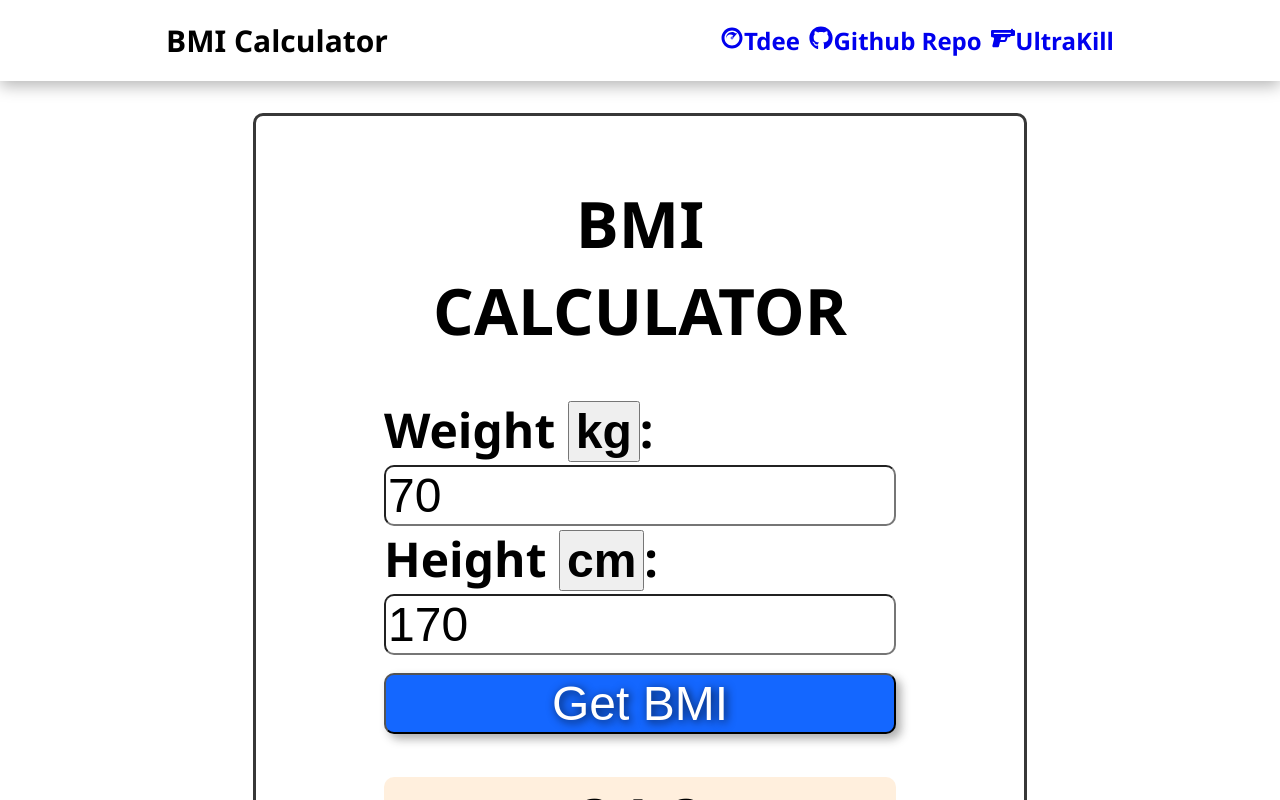
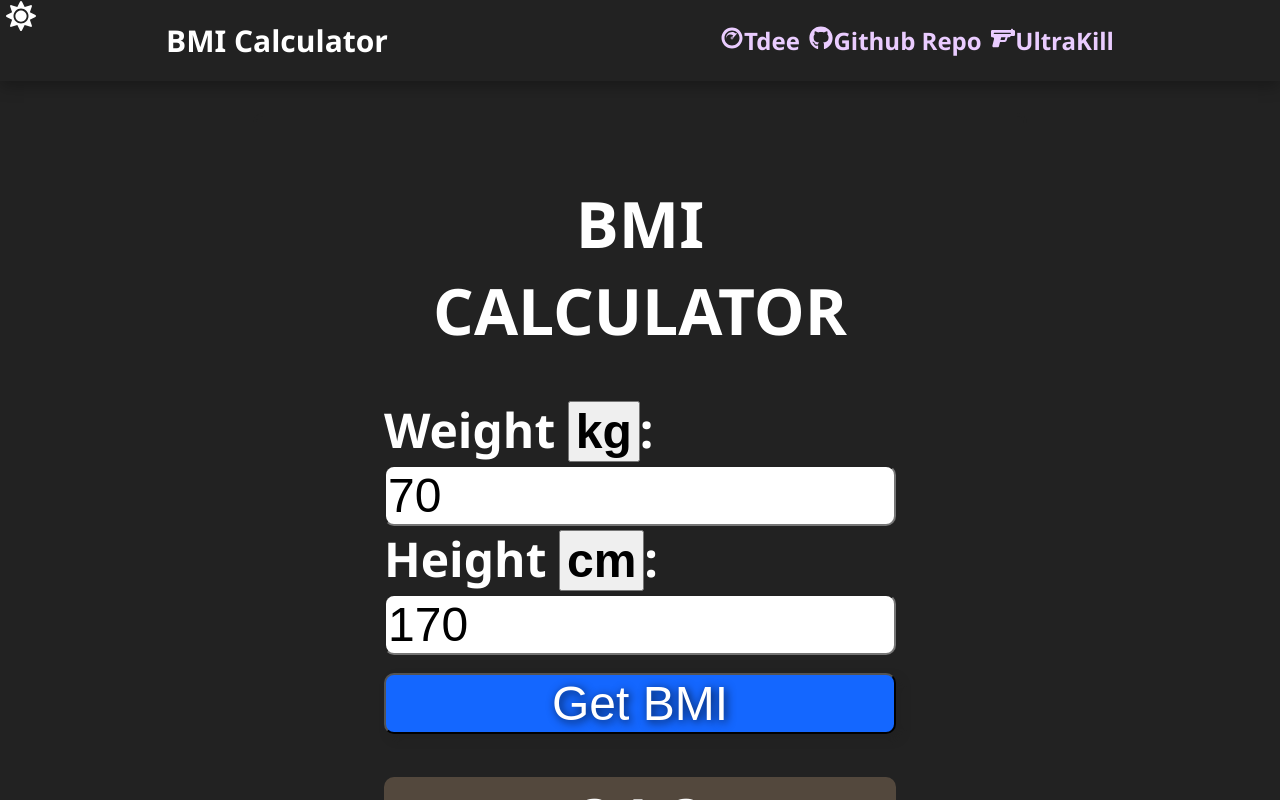
Before and after one commit to felipePereiraRocha/BMI-Calculator, a React (Vite) app in the folder bmicalc/: page / in a window 1280 px wide. Shown: the top 800 px of the page. Built offline with nearby package versions, Linux system fonts and the light colour scheme.

Commit message:
update
-implemented switching between light and dark color schemes;

```diff
--- a/bmicalc/src/App.tsx
+++ b/bmicalc/src/App.tsx
@@ -1,15 +1,31 @@
-
+import { useState } from "react"
+import { MetabolicRate } from "./Bmr"
 import { Calculator } from "./Calculator"
 import { Footer } from "./Footer"
 import Heading from "./Heading"
+import { FaSun } from "react-icons/fa";
 
 function App() {
 
+  const [isLight, setIsLight] = useState<boolean>(false);
+
+  function changeColorSettings() {
+    setIsLight(!isLight)
+  }
+
+  document.addEventListener("keydown", event => {
+    if(event.key === "f") {
+        changeColorSettings();
+    }})
+
   return (
     <>
-    <Heading/>
-    <Calculator/>
+    <div className={`the-whole-thing ${isLight? "light-colors": "dark-colors"}`}>
+    <button className="toggle-color-change" onClick={changeColorSettings}><FaSun size={30} color={`${isLight? "black" : "white"}`}/></button>
+    <Heading lightMode={isLight}/>
+    <Calculator lightMode={isLight}/>
     <Footer/>
+    </div>
     </>
   )
 }
--- /dev/null
+++ b/bmicalc/src/Bmr.tsx
@@ -0,0 +1,27 @@
+import { useEffect, useState } from "react";
+
+export function MetabolicRate(){
+
+    const [bmr, setBmr] = useState<number>((88.4 + 13.4 * 70) + (4.8 * 179) - (5.68 * 19));
+
+    useEffect(() => {
+        getBmr(70, 179, 19, true);
+    }, []);
+
+    function getBmr(weight:number, height:number, age:number, sex:boolean){
+        if(sex) {
+            setBmr((88.4 + 13.4 * weight) + (4.8 * height) - (5.68 * age));
+        } else {
+            setBmr((447.6 + 9.25 * weight) + (3.10 * height) - (4.33 * age));
+        }
+
+        setBmr(Math.round(bmr))
+
+    }
+    return(
+        <div className="main-div">
+            <h1>Your Basic Metabolic Rate is of:</h1>
+            <h1 className="bmi-display" id="display">{bmr} calories</h1>
+        </div>
+    );
+}
--- a/bmicalc/src/Calculator.tsx
+++ b/bmicalc/src/Calculator.tsx
@@ -1,6 +1,8 @@
 import { useEffect, useState } from "react";
+import { BiFemaleSign, BiMaleSign } from "react-icons/bi";
+import { lightDark } from "./types/Types";
 
-export function Calculator() {
+export function Calculator({lightMode}: lightDark) {
 
     const [weight, setWeight] = useState<number>(0);
     const [height, setHeight] = useState<number>(0);
@@ -65,14 +67,14 @@ export function Calculator() {
     })
 
     return (
-        <div className="main-div">
-            <h1 className="title">BMI CALCULATOR</h1>
-            <label className="labels" htmlFor="weight">Weight <button onClick={handleUnit}>{unitSettings ? "kg" : "lb"}</button>:</label>
+        <div className={`main-div ${lightMode? "light-colors": "dark-colors"}`}>
+            <h1 className={`title ${lightMode? "light-colors": "dark-colors"}`}>BMI CALCULATOR</h1>
+            <label className={`labels ${lightMode? "light-colors": "dark-colors"}`} htmlFor="weight">Weight <button onClick={handleUnit}>{unitSettings ? "kg" : "lb"}</button>:</label>
             <input defaultValue={70} type="number" id="weight" placeholder="70" min={0} onChange={getBMI}></input>
-            <label className="labels" htmlFor="height">Height <button onClick={handleUnit}>{unitSettings ? "cm" : "in"}</button>:</label>
+            <label className={`labels ${lightMode? "light-colors": "dark-colors"}`} htmlFor="height">Height <button onClick={handleUnit}>{unitSettings ? "cm" : "in"}</button>:</label>
             <input defaultValue={170} type="number" id="height" placeholder="170" min={0} onChange={getBMI}></input>
-            <button  className="get-bmi-button" onClick={getBMI}>Get BMI</button>
-            <h1 className="bmi-display">{bmi}</h1>
+            <button className="get-bmi-button" onClick={getBMI}><a href="#display">Get BMI</a></button>
+            <h1 className={`bmi-display ${lightMode? "light-colors": "dark-colors"}`} >{bmi}</h1>
             <p>note that BMI(Body Mass Index) is not a definite measure of a person's health</p>
         </div>
     );
--- a/bmicalc/src/Heading.tsx
+++ b/bmicalc/src/Heading.tsx
@@ -1,12 +1,15 @@
 import { FaGithub } from "react-icons/fa";
 import { FaCloudscale } from "react-icons/fa";
 import { FaGun } from "react-icons/fa6";
+import { lightDark } from "./types/Types";
 
-function Heading(){
+function Heading({lightMode}: lightDark){
+
+    console.log(lightMode);
 
     return(
         <>
-        <header className="header-container">
+        <header className={`header-container ${lightMode? "light-colors": "dark-colors"}`}>
         <h1 className="header-title">BMI Calculator</h1>
         <div className="links">
             <a href="https://tdeecalculator.net/"><FaCloudscale/>Tdee</a>
--- a/bmicalc/src/styling/_bmiDisplay.scss
+++ b/bmicalc/src/styling/_bmiDisplay.scss
@@ -13,6 +13,11 @@ h1 {
     background-color: hsl(219, 100%, 54%);
     margin-top: 18px;
     transition: all 0.3s ease-in-out;
+    a {
+        text-decoration: none;
+        color: white;
+        cursor: auto;
+    }
     &:hover {
         background-color: hsl(219, 100%, 30%);
         transform: scale(102%);
--- /dev/null
+++ b/bmicalc/src/styling/_colors.scss
@@ -0,0 +1,43 @@
+.light-colors {
+    color: black;
+    background: #fff;
+    border-color: black;
+    &:visited {
+        color: black;
+    }
+    .bmi-display {
+        background-color: hsla(33, 100%, 88%, 0.562);
+    }
+    .links {
+        a {
+        color: rgb(110, 12, 180);
+        }
+    }
+}
+.dark-colors {
+    color: white;
+    background: #222222;
+    border-color: #fff;
+    &:visited {
+        color: white;
+    }
+    header {
+        color: white;
+        background: #222222;
+        border-color: #fff;
+    }
+    .bmi-display {
+        background-color: hsla(32, 20%, 40%, 0.562);
+    }
+    .links {
+        a {
+        color: rgb(234, 204, 255);
+    }
+}
+}
+
+.toggle-color-change {
+    position: fixed;
+    background: none;
+    border: none;
+}
--- a/bmicalc/src/styling/_footer.scss
+++ b/bmicalc/src/styling/_footer.scss
@@ -8,7 +8,7 @@ footer {
     position: absolute;
     margin-top: 0;
     justify-self: flex-end;
-
+    box-shadow: 0px -5px 15px #00000049;
     p {
         text-align: center;
         color: white;
--- a/bmicalc/src/styling/_header.scss
+++ b/bmicalc/src/styling/_header.scss
@@ -6,7 +6,6 @@
     align-items: center;
     padding: auto 15%;
     box-shadow: 0px 5px 15px #00000049;
-    background-color: #fff;
 }
 
 .links {
--- a/bmicalc/src/styling/index.css
+++ b/bmicalc/src/styling/index.css
@@ -1,10 +1,131 @@
-@import url("./_header.scss");
-@import url("./_footer.scss");
-@import url("./_bmiDisplay.scss");
+.header-container {
+  display: flex;
+  width: 100vw;
+  justify-content: space-around;
+  flex-direction: row;
+  align-items: center;
+  padding: auto 15%;
+  box-shadow: 0px 5px 15px rgba(0, 0, 0, 0.2862745098);
+}
+
+.links {
+  display: flex;
+  flex-direction: row;
+  gap: 0.6rem;
+}
+
+.links a {
+  font-size: 2em;
+  font-weight: bold;
+  text-decoration: none;
+}
+
+.header-title {
+  font-size: 2.5em;
+}
+
+footer {
+  background-color: #202020;
+  display: flex;
+  flex-direction: column;
+  justify-content: center;
+  width: 100vw;
+  margin-bottom: 0;
+  position: absolute;
+  margin-top: 0;
+  justify-self: flex-end;
+  box-shadow: 0px -5px 15px rgba(0, 0, 0, 0.2862745098);
+}
+footer p {
+  text-align: center;
+  color: white;
+  font-size: 1rem;
+  text-shadow: 0px #000;
+  font-family: "Courier New", Courier, monospace;
+}
+
+h1 {
+  font-weight: bold;
+  font-size: 4em;
+  text-align: center;
+}
+
+.get-bmi-button {
+  box-shadow: 5px 5px 10px hsla(0, 0%, 12%, 0.363);
+  border-radius: 10px;
+  font-size: 3em;
+  text-align: center;
+  color: #fff;
+  text-shadow: 2px 2px 10px rgba(0, 0, 0, 0.7529411765);
+  background-color: hsl(219, 100%, 54%);
+  margin-top: 18px;
+  transition: all 0.3s ease-in-out;
+}
+.get-bmi-button a {
+  text-decoration: none;
+  color: white;
+  cursor: auto;
+}
+.get-bmi-button:hover {
+  background-color: hsl(219, 100%, 30%);
+  transform: scale(102%);
+}
+
+.bmi-display {
+  background-color: hsla(33, 100%, 88%, 0.562);
+  border-radius: 10px;
+}
+
+.light-colors {
+  color: black;
+  background: #fff;
+  border-color: black;
+}
+.light-colors:visited {
+  color: black;
+}
+.light-colors .bmi-display {
+  background-color: hsla(33, 100%, 88%, 0.562);
+}
+.light-colors .links a {
+  color: rgb(110, 12, 180);
+}
+
+.dark-colors {
+  color: white;
+  background: #222222;
+  border-color: #fff;
+}
+.dark-colors:visited {
+  color: white;
+}
+.dark-colors header {
+  color: white;
+  background: #222222;
+  border-color: #fff;
+}
+.dark-colors .bmi-display {
+  background-color: hsla(32, 20%, 40%, 0.562);
+}
+.dark-colors .links a {
+  color: rgb(234, 204, 255);
+}
+
+.toggle-color-change {
+  position: fixed;
+  background: none;
+  border: none;
+}
+
 html {
   scroll-behavior: auto;
   display: flex;
   flex-direction: column;
+}
+
+.the-whole-thing {
+  width: 100%;
+  height: 100%;
 }
 
 body {
@@ -25,7 +146,7 @@ body {
   width: 40%;
   min-width: 300px;
   margin: auto;
-  border: 3px solid hsla(0, 0%, 0%, 0.781);
+  border: 3px solid #222;
   border-radius: 10px;
   padding: 5% 10%;
   margin-top: 2.5%;
--- a/bmicalc/src/styling/index.scss
+++ b/bmicalc/src/styling/index.scss
@@ -1,11 +1,17 @@
-@import url("./_header.scss");
-@import url("./_footer.scss");
-@import url("./_bmiDisplay.scss");
+@import "./_header.scss";
+@import "./_footer.scss";
+@import "./_bmiDisplay.scss";
+@import "./colors";
 
 html {
      scroll-behavior: auto;
      display: flex;
      flex-direction: column;
+}
+
+.the-whole-thing {
+    width: 100%;
+    height: 100%;
 }
 
 body {
@@ -25,7 +31,7 @@ body {
     width: 40%;
     min-width: 300px;
     margin: auto;
-    border: 3px solid hsla(0, 0%, 0%, 0.781);
+    border: 3px solid #222;
     border-radius: 10px;
     padding: 5% 10%;
     margin-top: 2.5%;
@@ -59,4 +65,5 @@ body {
         padding-top: 0;
         margin-top: 0;
     }
+
 }
--- /dev/null
+++ b/bmicalc/src/types/Types.tsx
@@ -0,0 +1,3 @@
+export type lightDark = {
+    lightMode: boolean,
+}
```
Also changed, not shown: 1 other file (tests, documents, lock files or other folders).
